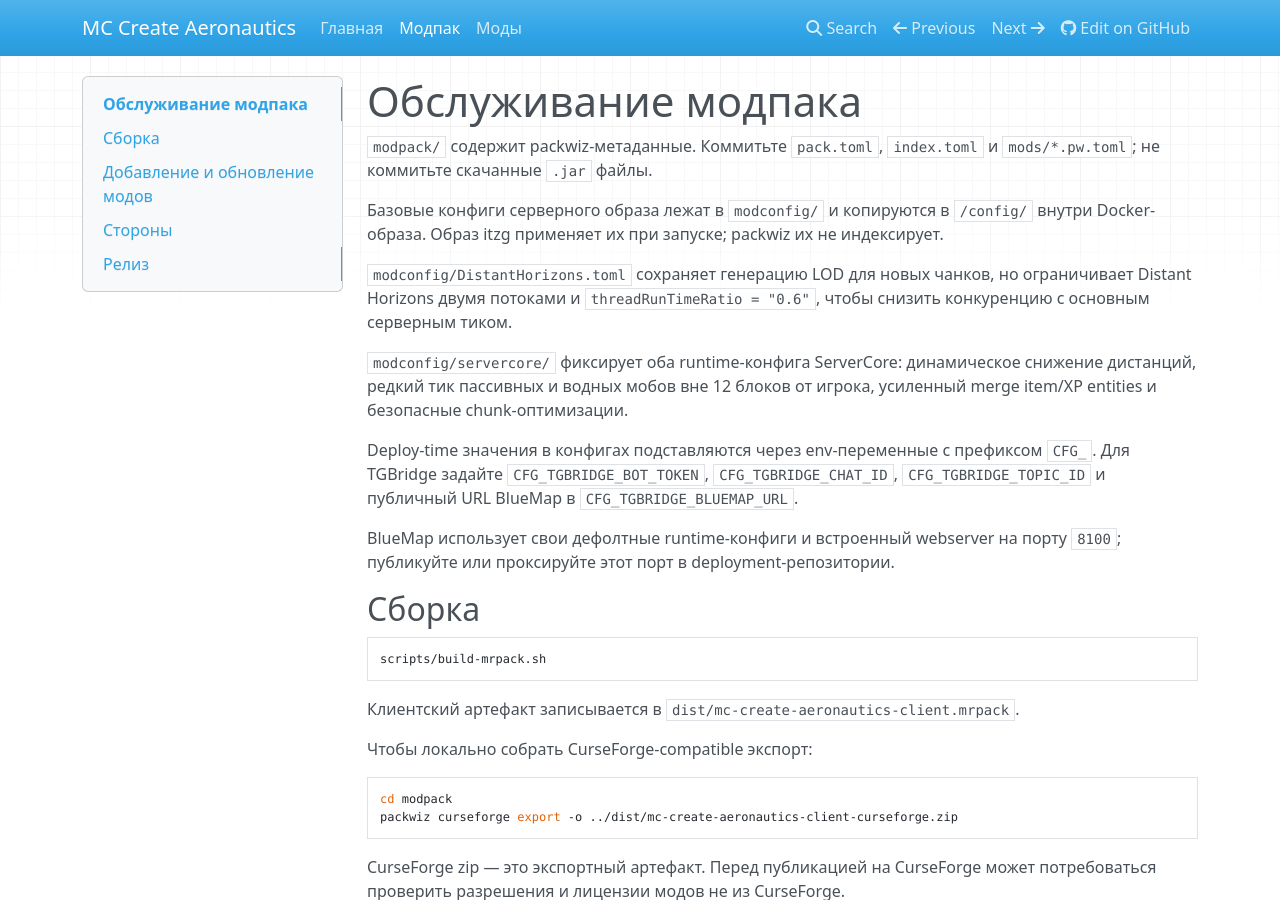
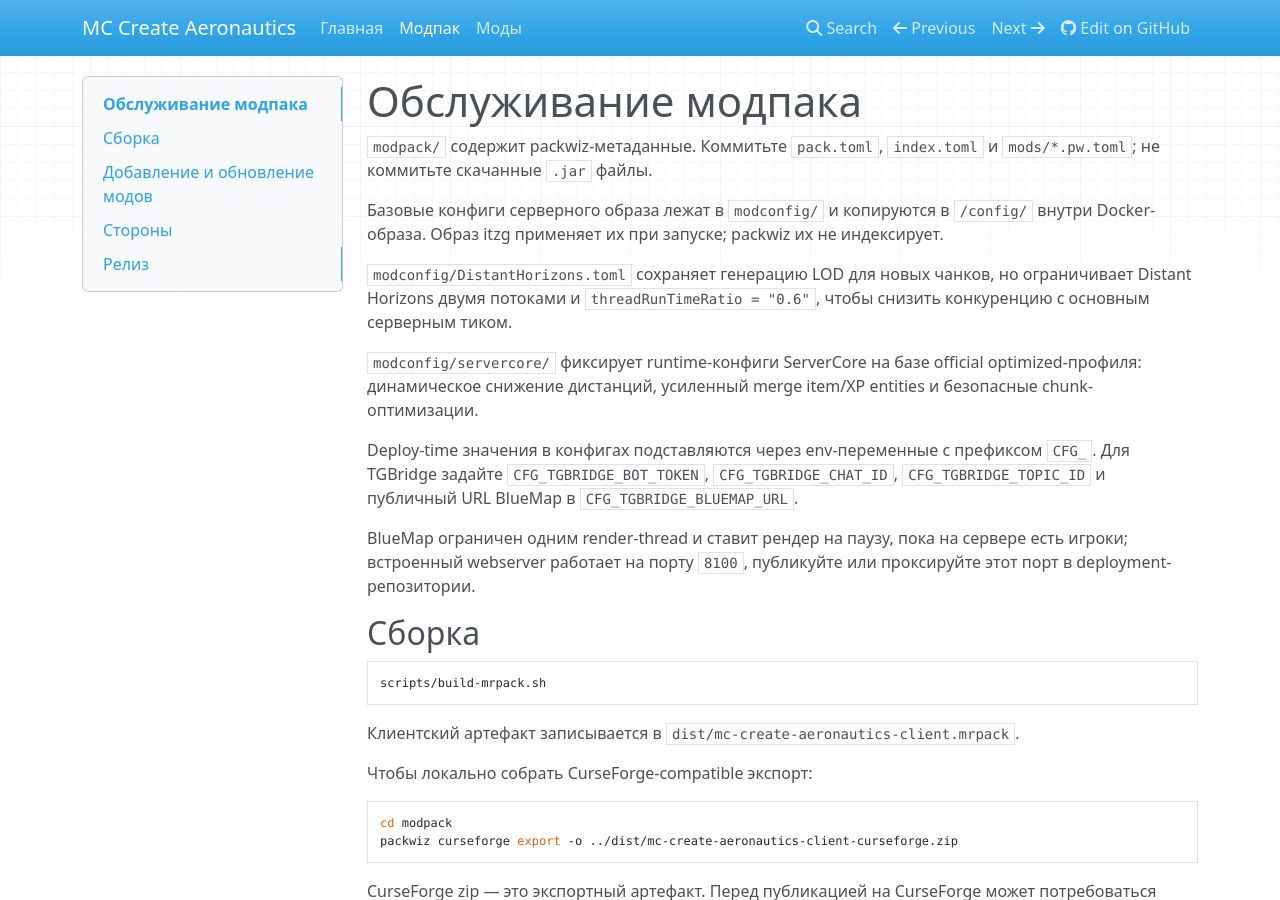
Before and after one commit to AlexCawl/mc-create-aeronautics-modpack, an MkDocs documentation site: the page built from docs/modpack.md, in a window 1280 px wide and 900 px high. Built offline with MkDocs 1.6.1, drawn with Linux system fonts in a browser that asks for light colours; nearby versions of some CDN libraries.

```diff
--- a/docs/modpack.md
+++ b/docs/modpack.md
@@ -6,11 +6,11 @@
 
 `modconfig/DistantHorizons.toml` сохраняет генерацию LOD для новых чанков, но ограничивает Distant Horizons двумя потоками и `threadRunTimeRatio = "0.6"`, чтобы снизить конкуренцию с основным серверным тиком.
 
-`modconfig/servercore/` фиксирует оба runtime-конфига ServerCore: динамическое снижение дистанций, редкий тик пассивных и водных мобов вне 12 блоков от игрока, усиленный merge item/XP entities и безопасные chunk-оптимизации.
+`modconfig/servercore/` фиксирует runtime-конфиги ServerCore на базе official optimized-профиля: динамическое снижение дистанций, усиленный merge item/XP entities и безопасные chunk-оптимизации.
 
 Deploy-time значения в конфигах подставляются через env-переменные с префиксом `CFG_`. Для TGBridge задайте `CFG_TGBRIDGE_BOT_TOKEN`, `CFG_TGBRIDGE_CHAT_ID`, `CFG_TGBRIDGE_TOPIC_ID` и публичный URL BlueMap в `CFG_TGBRIDGE_BLUEMAP_URL`.
 
-BlueMap использует свои дефолтные runtime-конфиги и встроенный webserver на порту `8100`; публикуйте или проксируйте этот порт в deployment-репозитории.
+BlueMap ограничен одним render-thread и ставит рендер на паузу, пока на сервере есть игроки; встроенный webserver работает на порту `8100`, публикуйте или проксируйте этот порт в deployment-репозитории.
 
 ## Сборка
 
```
Also changed, not shown: docs/mods.md (+2 -1 lines), 8 other files.
